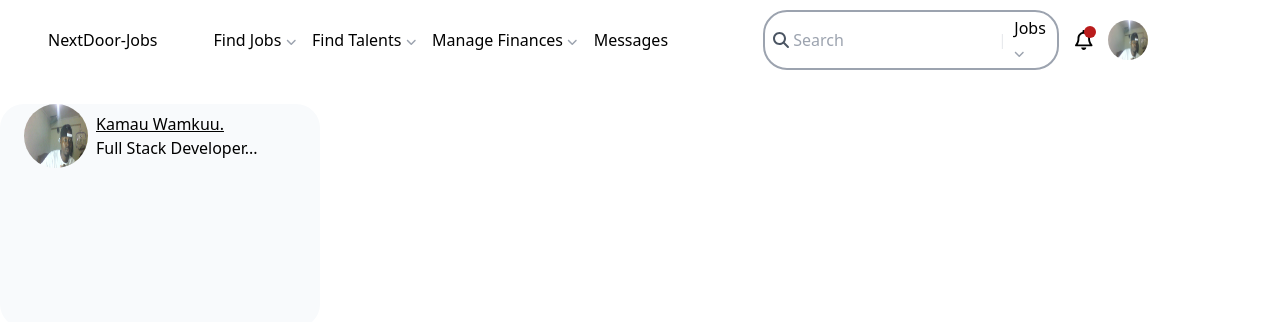
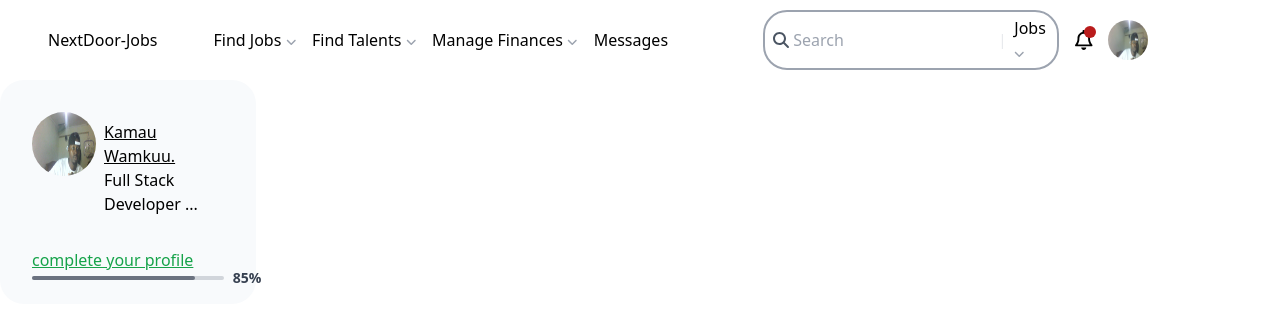
Before and after one commit to Kamau-ke/nextDoor-Jobs, a React (Vite) app: page / in a window 1280 px wide. Shown: the top 322 px of the page. Built offline with nearby package versions, Linux system fonts and the light colour scheme.

Commit message:
job card

```diff
--- a/src/components/ProfileCard.jsx
+++ b/src/components/ProfileCard.jsx
@@ -2,14 +2,22 @@
 import Profile from'../assets/images/profile.jpg'
 function ProfileCard() {
   return (
-    <div className='bg-slate-50 w-1/4 h-56 rounded-3xl'>
-        <div className='flex space-x-2 m-6'>
+    <div className='bg-slate-50 w-1/5 h-56 rounded-3xl'>
+        <div className=' p-8 flex space-x-2 '>
             <img src={Profile} className='h-16 w-16 rounded-full'/>
             <div className='mt-2'>
-                <h3 className='underline'>Kamau Wamkuu.</h3>
-                <h2>Full Stack Developer...</h2>
+                <h3 className='underline bold'>Kamau Wamkuu.</h3>
+                <h2>Full Stack Developer ...</h2>
             </div>
+
         </div>
+        <a href="#" className='underline text-green-600 pl-8'>complete your profile</a>
+
+        <div className="relative h-1 w-9/12 bg-gray-300 rounded ml-8 mt-1">
+          <div className="h-full w-[85%] bg-gray-500 rounded"></div>
+          <span className="absolute top-3 left-[112%] transform -translate-x-1/2 -translate-y-full text-gray-700 text-sm font-semibold">85%</span>
+      </div>
+
     </div>
   )
 }
```
